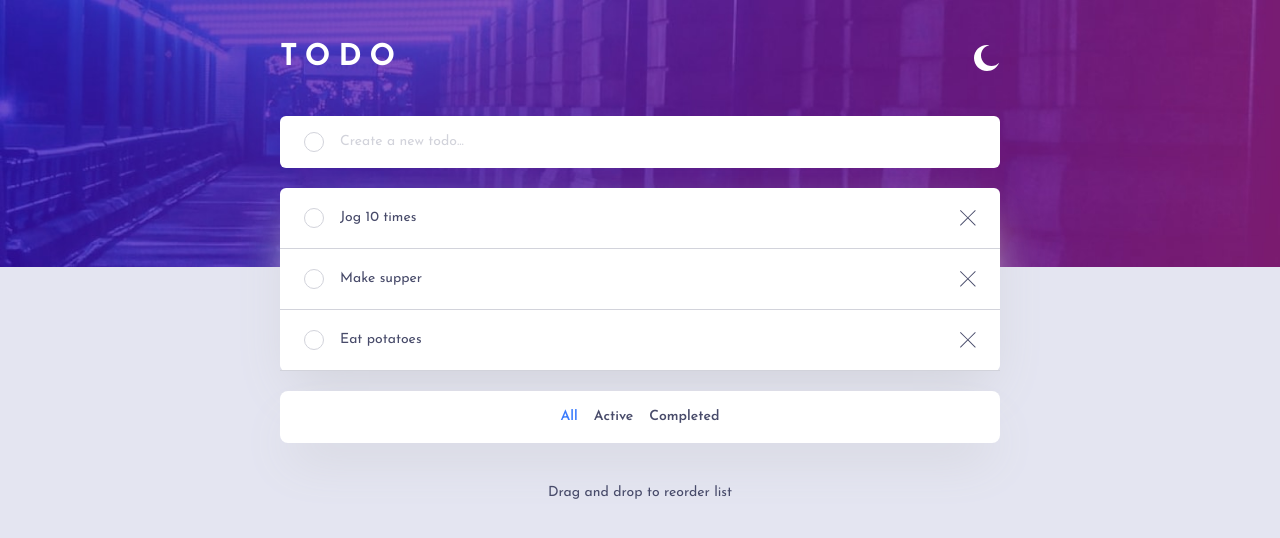
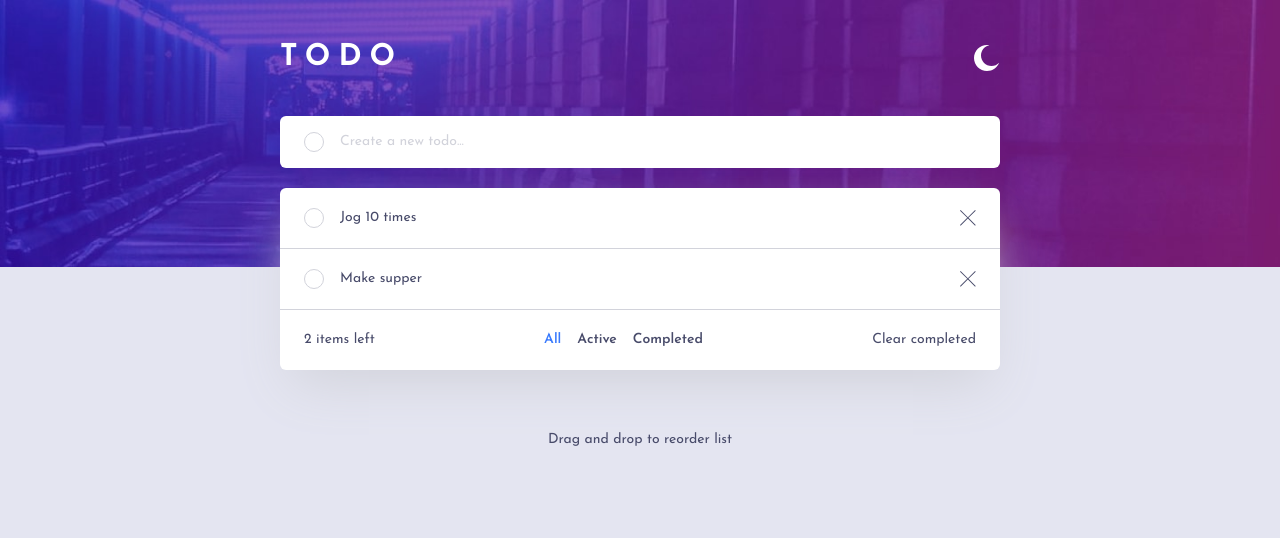
Before and after one commit to Rangerz132/todo-app, a React (Vite) app: page / in a window 1280 px wide. Shown: the top 538 px of the page. Built offline with nearby package versions, Linux system fonts and the light colour scheme; data requests are answered from the project's data file.

Commit message:
fix filter for desktop

```diff
--- a/db.json
+++ b/db.json
@@ -9,11 +9,6 @@
       "id": "bf16136e-73d7-45c2-840e-ce9ebff72fed",
       "task": "Make supper",
       "completed": false
-    },
-    {
-      "id": "a3cec052-f95d-4e0f-b595-d0183ab432ce",
-      "task": "Eat potatoes",
-      "completed": false
     }
   ]
 }
--- a/src/App.tsx
+++ b/src/App.tsx
@@ -21,7 +21,15 @@ function App() {
   async function fetchData() {
     try {
       const fetchedTasks: TaskType[] = await TodoAPI.getTasks();
-      dispatch(setTaskList(fetchedTasks));
+      let filterTasks: TaskType[] = [];
+      if (taskFilter === "All") {
+        filterTasks = fetchedTasks;
+      } else if (taskFilter === "Active") {
+        filterTasks = fetchedTasks.filter((task) => !task.completed);
+      } else {
+        filterTasks = fetchedTasks.filter((task) => task.completed);
+      }
+      dispatch(setTaskList(filterTasks));
     } catch (error) {
       console.error("Error fetching tasks:", error);
     }
@@ -29,18 +37,6 @@ function App() {
 
   useEffect(() => {
     fetchData();
-  }, []);
-
-  useEffect(() => {
-    let filterTasks: TaskType[] = [];
-    if (taskFilter === "All") {
-      filterTasks = taskList;
-    } else if (taskFilter === "Active") {
-      filterTasks = taskList.filter((task) => !task.completed);
-    } else {
-      filterTasks = taskList.filter((task) => task.completed);
-    }
-    dispatch(setTaskList(filterTasks));
   }, [taskFilter]);
 
   return (
--- a/src/components/task/TaskFilters.tsx
+++ b/src/components/task/TaskFilters.tsx
@@ -13,7 +13,7 @@ const TaskFilters = () => {
   }
 
   return (
-    <div className="flex flex-row justify-center space-x-4 px-6 py-4">
+    <div className="flex flex-row justify-center space-x-4 ">
       {taskFilters.map((filter) => (
         <div
           key={filter}
@@ -22,7 +22,7 @@ const TaskFilters = () => {
             taskFilter === filter
               ? "text-primary-bright-blue"
               : "text-neutral-light-theme-very-drak-grayish-blue dark:text-neutral-dark-theme-very-dark-grayish-blue-main"
-          } font-semibold transition-all`}
+          } font-semibold cursor-pointer transition-all hover:text-primary-bright-blue`}
         >
           {filter}
         </div>
--- a/src/components/task/TaskInfo.tsx
+++ b/src/components/task/TaskInfo.tsx
@@ -3,6 +3,7 @@ import { RootState } from "../../state/store";
 import { TaskType } from "../../types/taskType";
 import { TodoAPI } from "../../api/todo-api";
 import { deleteTasks } from "../../state/task/taskSlice";
+import TaskFilters from "./TaskFilters";
 
 const TaskInfo = () => {
   const taskList = useSelector((store: RootState) => store.task.tasks);
@@ -24,11 +25,15 @@ const TaskInfo = () => {
   }
 
   return (
-    <div className="flex flex-row items-center justify-between text-neutral-light-theme-very-drak-grayish-blue dark:text-neutral-dark-theme-very-dark-grayish-blue-main transition-all duration-300">
-      <div className="cursor-pointer hover:text-primary-bright-blue">
+    <div className="flex flex-row items-center justify-between text-neutral-light-theme-very-drak-grayish-blue dark:text-neutral-dark-theme-very-dark-grayish-blue-main transition-all duration-300 w-full">
+      <div>
         {uncompletedTaskList.length}{" "}
         {uncompletedTaskList.length > 1 ? "items" : "item"} left
       </div>
+      <div className="hidden md:flex">
+        <TaskFilters />
+      </div>
+
       <div
         onClick={() => clearCompletedTasks()}
         className="cursor-pointer hover:text-primary-bright-blue"
--- a/src/components/task/TaskList.tsx
+++ b/src/components/task/TaskList.tsx
@@ -8,7 +8,12 @@ const TaskList = (props: { tasks: TaskType[] }) => {
       {props.tasks.map((task) => (
         <TaskItem key={task.id} task={task} />
       ))}
+      {/** Mobile Task info */}
       <div className="px-6 py-5 md:hidden">
+        <TaskInfo />
+      </div>
+      {/** Desktop Task info */}
+      <div className="px-6 py-5 hidden md:flex">
         <TaskInfo />
       </div>
     </div>
--- a/src/components/task/TaskManager.tsx
+++ b/src/components/task/TaskManager.tsx
@@ -8,7 +8,7 @@ const TaskManager = (props: { tasks: TaskType[] }) => {
     <div className="flex flex-col space-y-5">
       <TaskCreator />
       <TaskList tasks={props.tasks} />
-      <div className="w-full rounded-lg bg-white  shadow-2xl shadow-neutral-light-theme-light-grayish-blue dark:bg-neutral-dark-theme-very-dark-desaturated-blue dark:shadow-black">
+      <div className="w-full rounded-lg bg-white  shadow-2xl shadow-neutral-light-theme-light-grayish-blue dark:bg-neutral-dark-theme-very-dark-desaturated-blue dark:shadow-black px-6 py-4 md:hidden">
         <TaskFilters />
       </div>
     </div>
```
